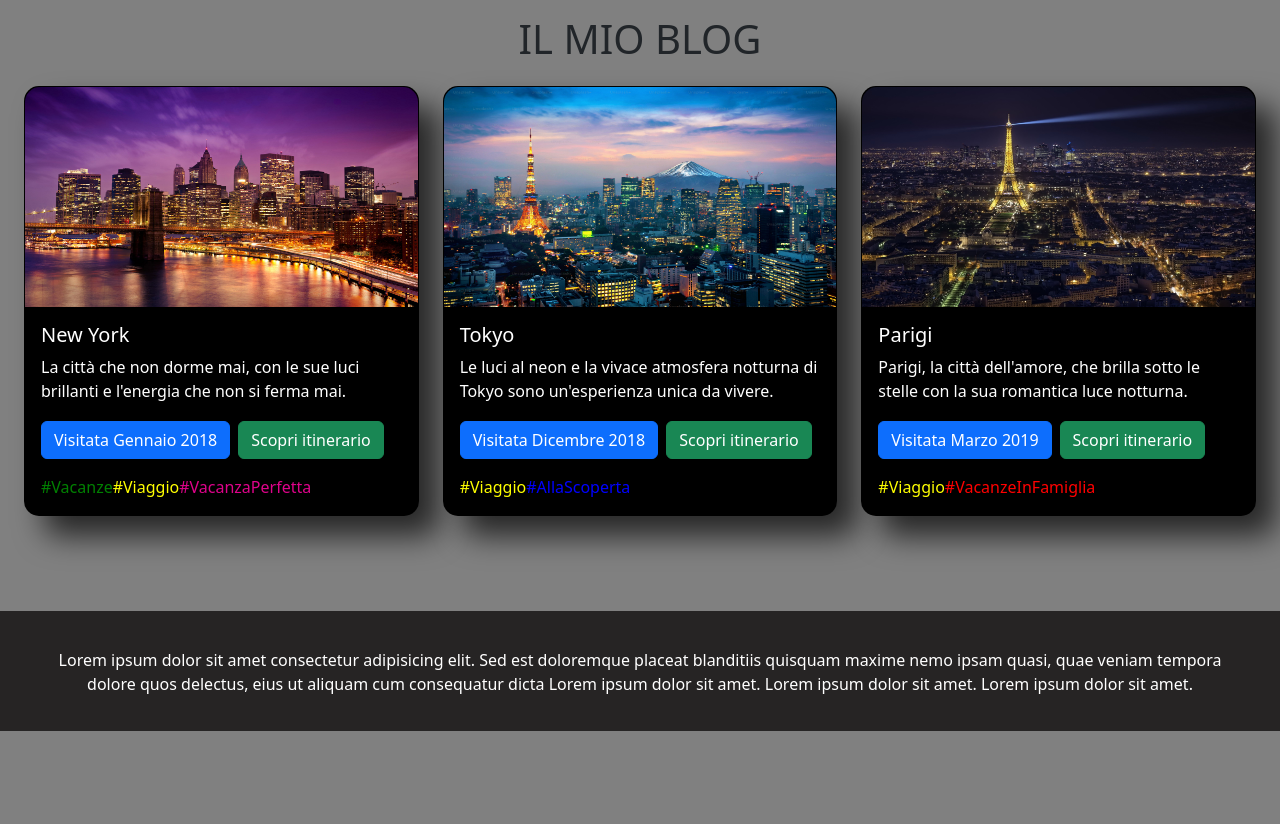
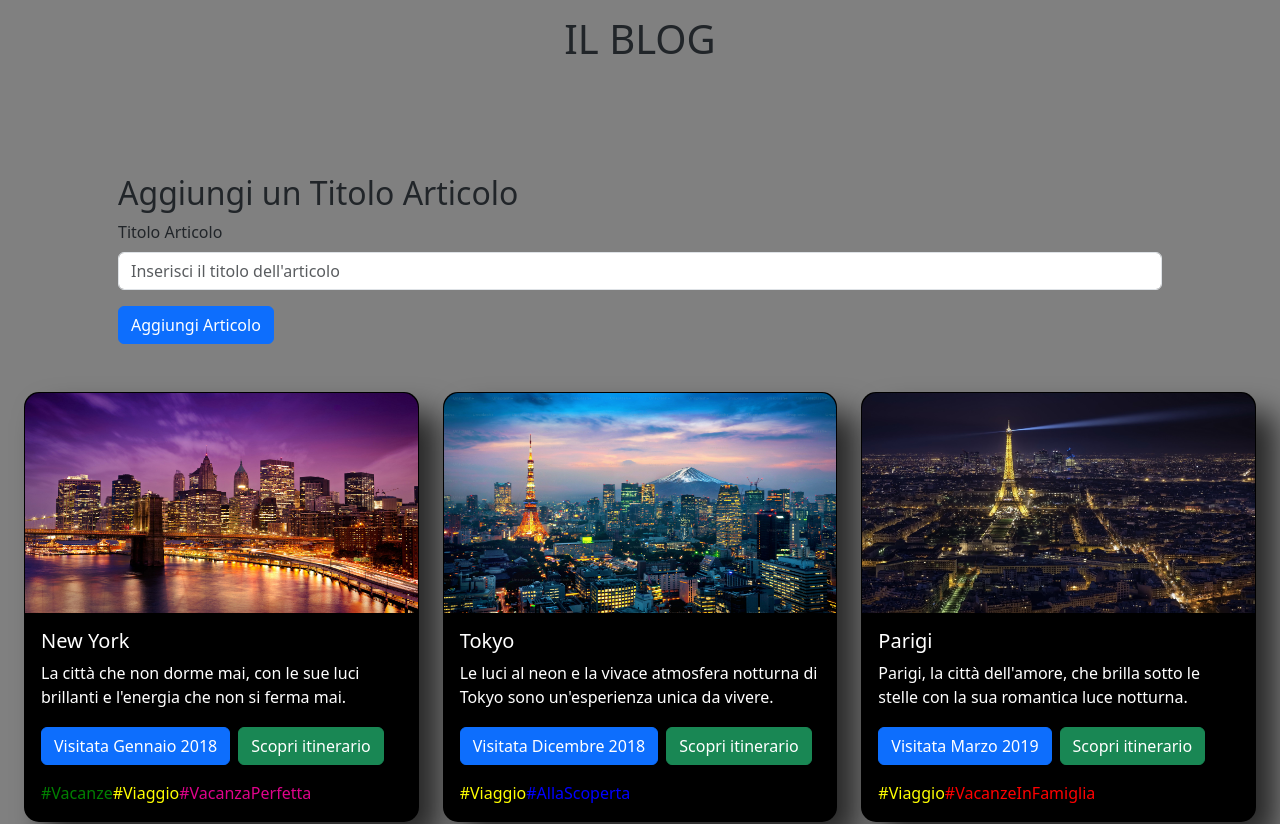
Before and after one commit to alessiotinaglia/react-form, a React (Vite) app: page / in a window 1280 px wide. Shown: the top 824 px of the page. Before the commit the page ends 800 px from the top, so only its background shows below. Built offline with nearby package versions, Linux system fonts and the light colour scheme.

Commit message:
creato form

```diff
--- a/src/App.jsx
+++ b/src/App.jsx
@@ -3,13 +3,16 @@ import './App.css'
 import Header from './components/HaederComponent/Header';
 import Main from './components/MainComponent/Main';
 import Footer from './components/FooterComponent/Footer';
+import Form from './components/MainComponent/ArticleForm';
 
 function App() {
   return (
     <>
       <Header />
+      <Form />
       <Main />
       <Footer />
+
     </>
   )
 }
--- a/src/components/HaederComponent/Header.jsx
+++ b/src/components/HaederComponent/Header.jsx
@@ -4,7 +4,7 @@ import style from './Header.module.css';
 function header() {
     return(
         <header>
-            <h1 className={style.title}>IL MIO BLOG</h1>
+            <h1 className={style.title}>IL BLOG</h1>
         </header>
     )
 };
--- /dev/null
+++ b/src/components/MainComponent/ArticleForm.jsx
@@ -0,0 +1,40 @@
+import { useState } from 'react';
+
+function ArticleForm({ addArticle }) {
+  const [articleTitle, setArticleTitle] = useState("");
+
+  const inputChange = (event) => {
+    setArticleTitle(event.target.value);
+  };
+
+  const handleSubmit = (event) => {
+    event.preventDefault();
+    if (articleTitle) {
+      addArticle(articleTitle);
+      setArticleTitle("");
+    }
+  };
+
+  return (
+    <div className="container mt-5 p-5">
+      <h2>Aggiungi un Titolo Articolo</h2>
+
+      <form onSubmit={handleSubmit}>
+        <div className="mb-3">
+          <label htmlFor="articleTitleInput" className="form-label">Titolo Articolo</label>
+          <input
+            type="text"
+            className="form-control"
+            id="articleTitleInput"
+            value={articleTitle}
+            onChange={inputChange}
+            placeholder="Inserisci il titolo dell'articolo"
+          />
+        </div>
+        <button type="submit" className="btn btn-primary">Aggiungi Articolo</button>
+      </form>
+    </div>
+  );
+}
+
+export default ArticleForm;
```
